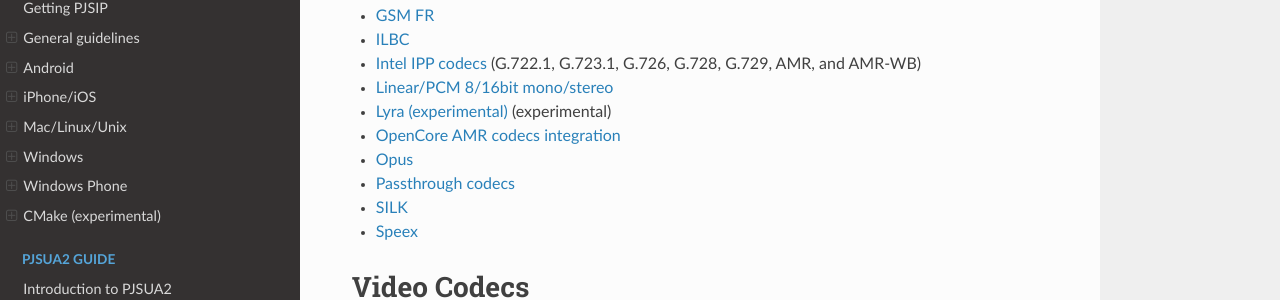
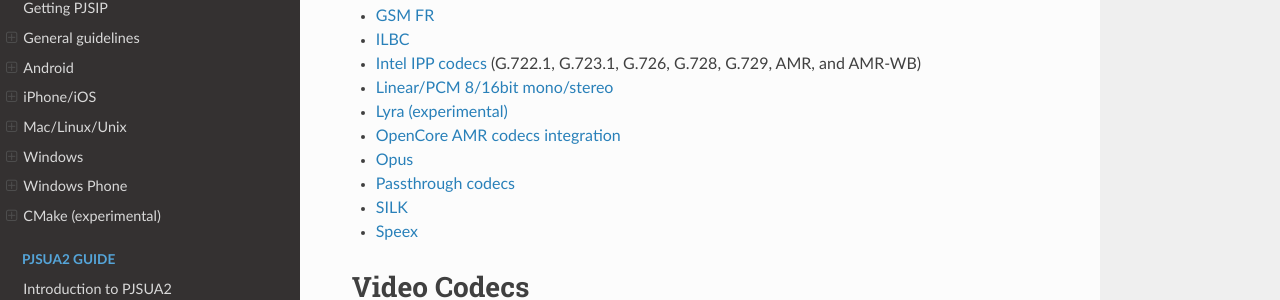
Before and after one commit to pjsip/pjproject_docs, a Sphinx documentation site: the page built from docs/source/common/common_codecs.rst, in a window 1280 px wide. Shown: the part 276-576 px from the top of the page. Built offline with Sphinx 7.4.7 and the Read the Docs theme 3.1.0, drawn with Linux system fonts in a browser that asks for light colours; the version number could not be read and is left out.

Commit message:
Remove experimental label from lyra codec

```diff
--- a/docs/source/common/common_codecs.rst
+++ b/docs/source/common/common_codecs.rst
@@ -18,7 +18,7 @@
 - :ref:`ilbc`
 - :ref:`ipp` (G.722.1, G.723.1, G.726, G.728, G.729, AMR, and AMR-WB)
 - :ref:`l16`
-- :ref:`lyra` (experimental)
+- :ref:`lyra`
 - :any:`/specific-guides/audio/opencore-amr`
 - :ref:`opus`
 - :ref:`passthrough`
```
